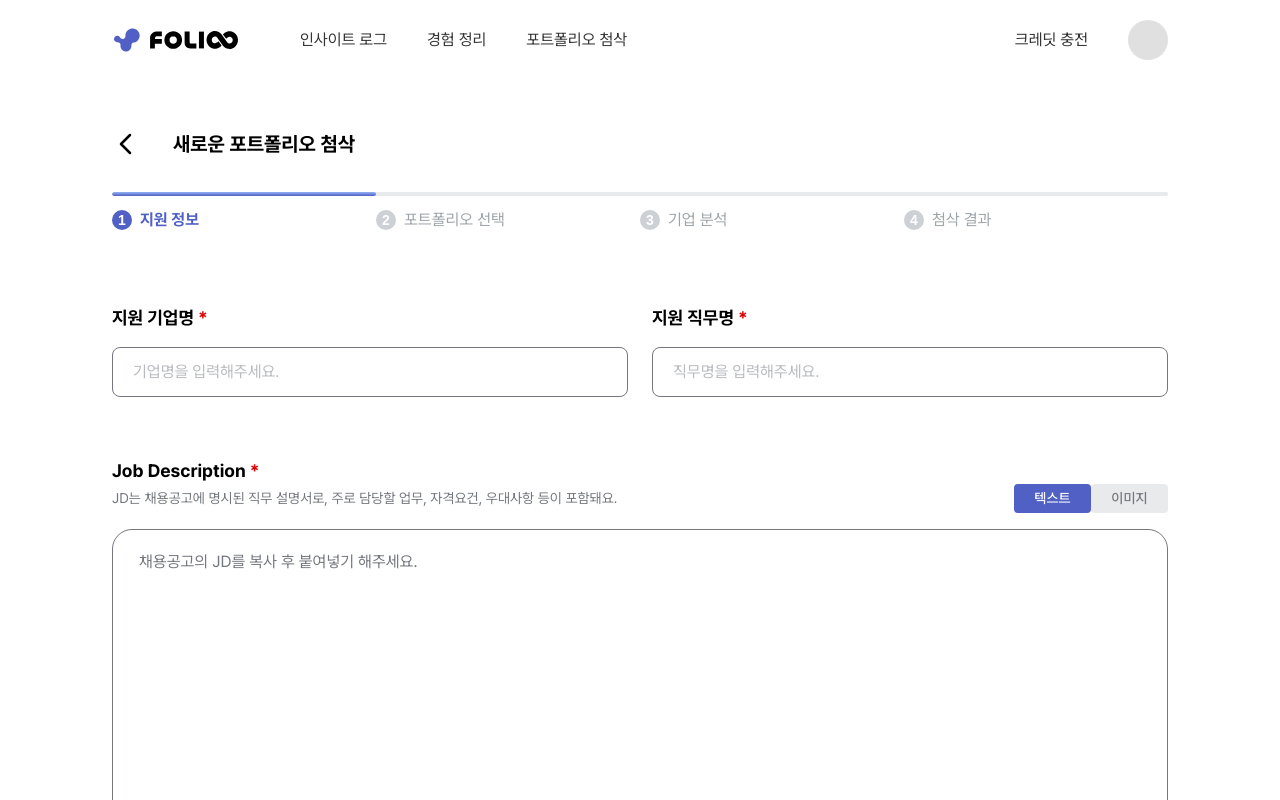
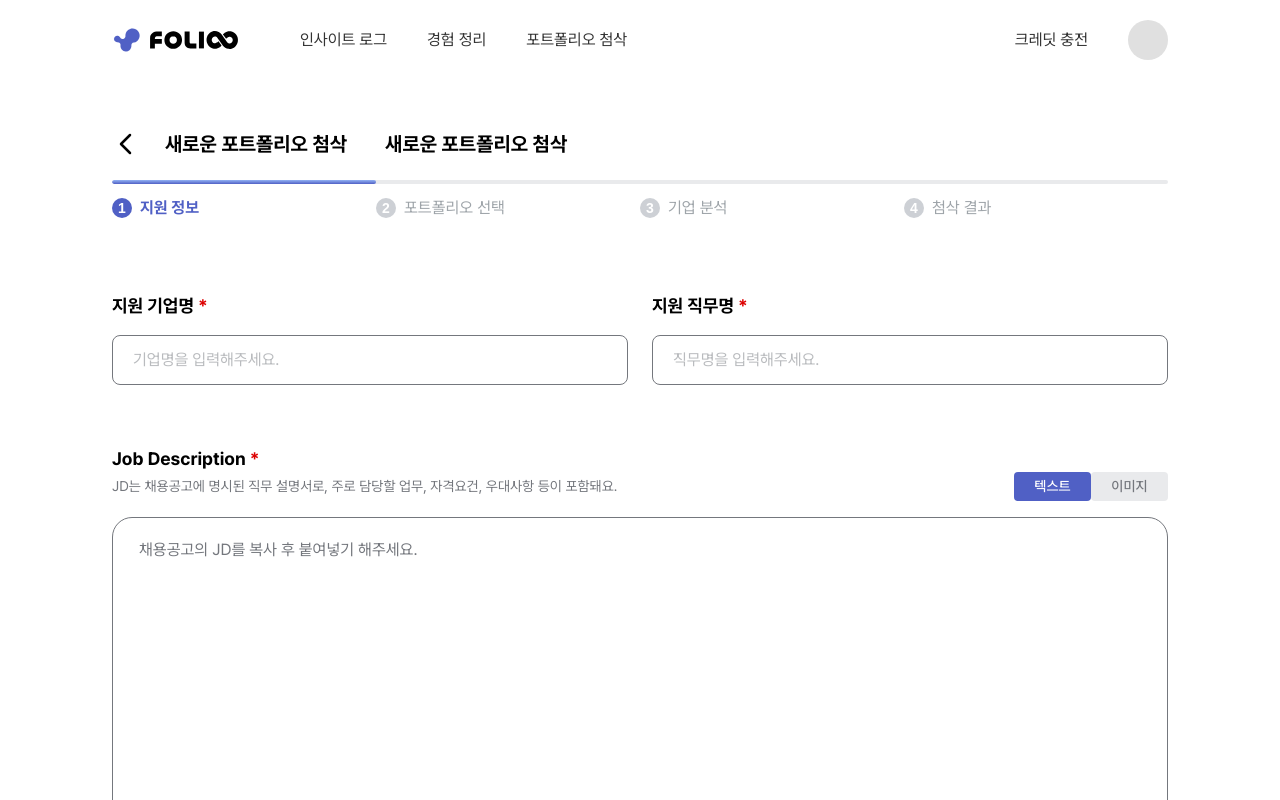
Before and after one commit to Teamie71/folioo-front, a Next.js app: page /correction/1 in a window 1280 px wide. Shown: the top 800 px of the page. Built offline with nearby package versions, Linux system fonts and the light colour scheme.

Commit message:
🐛 Fix: 첨삭 제목 영역 간격 수정

```diff
--- a/src/app/(main)/correction/[id]/page.tsx
+++ b/src/app/(main)/correction/[id]/page.tsx
@@ -103,10 +103,10 @@ export default function CorrectionSettingsPage() {
 
   return (
     <div className='mx-auto mt-[2.5rem] w-[66rem] min-w-[66rem]'>
-      <div className='flex flex-col gap-[1.5rem]'>
+      <div className='flex flex-col gap-[0.75rem]'>
         {/* 헤더 */}
         <div className='flex items-center justify-between'>
-          <div className='flex items-center gap-[1.25rem]'>
+          <div className='flex items-center gap-[0.75rem]'>
             <BackButton onClick={() => setIsQuitModalOpen(true)} />
             <CommonModal
               open={isQuitModalOpen}
--- a/src/components/InlineEdit.tsx
+++ b/src/components/InlineEdit.tsx
@@ -66,8 +66,17 @@ export function InlineEdit({
         'group flex items-center gap-[0.75rem]',
         !isEditing && 'cursor-pointer',
         className,
-      )}
-    >
+      )}>
+      <span
+        className={cn(
+          'text-[1.25rem] font-bold rounded-[0.375rem] border px-[0.75rem] py-[0.5rem]',
+          isEditing
+            ? 'border-[#1A1A1A]'
+            : 'border-transparent',
+        )}
+      >
+        {title}
+      </span>
       {isEditing ? (
         <>
           <div className='relative inline-block'>
```
